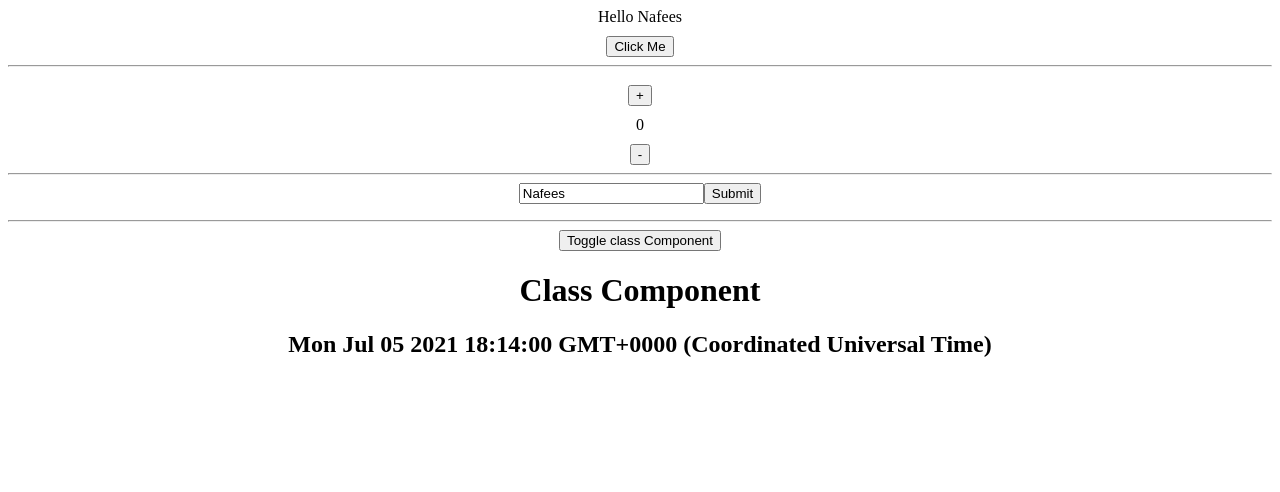
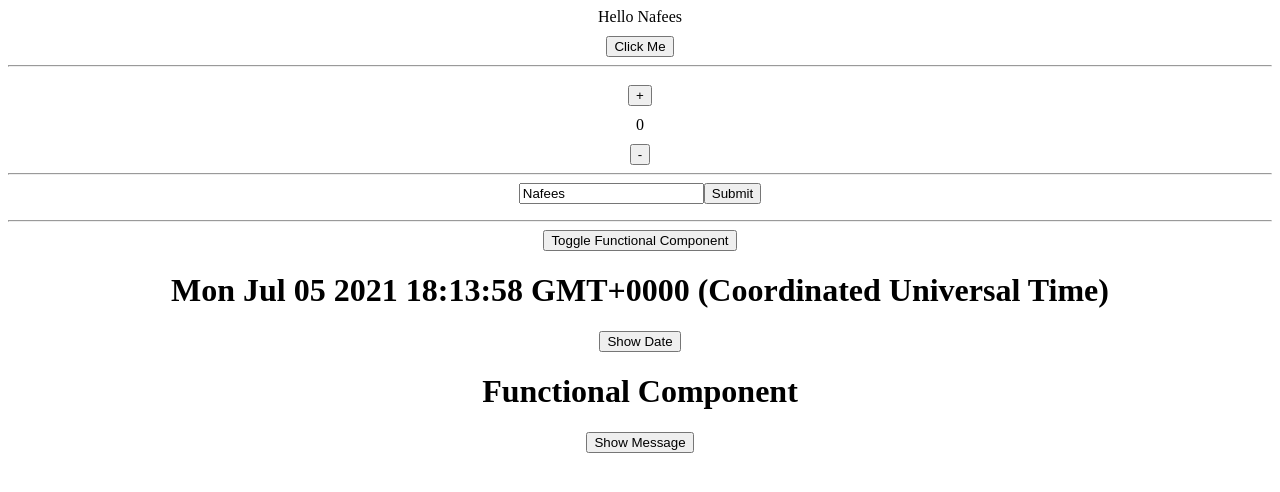
Before and after one commit to iqbalnafee/React-Hooks, a React (Create React App) app: page / in a window 1280 px wide. Both pictures are taken after a click on the button "Click Me". Shown: the top 492 px of the page. Built offline with nearby package versions, Linux system fonts and the light colour scheme.

Commit message:
useEffect hook added for component state

```diff
--- a/src/App.js
+++ b/src/App.js
@@ -72,11 +72,17 @@ function App() {
 
       </ul>
 
-      <hr></hr>
+      {/* <hr></hr>
 
       <button onClick={setBooleanFlag}>Toggle class Component</button>
 
-      {flag ? <CComponents />:""}
+      {flag ? <CComponents />:""} */}
+
+      <hr></hr>
+
+      <button onClick={setBooleanFlag}>Toggle Functional Component</button>
+
+      {flag ? <FComponents />:""}
 
     </div >
   );
--- a/src/components/CComponents.js
+++ b/src/components/CComponents.js
@@ -4,7 +4,10 @@ export default class CComponents extends Component {
 
     constructor(props) {
         super(props)
-        this.showDate = this.showDate.bind(this)
+        this.showDate = this.showDate.bind(this);
+        //React recommends bind this in all methods that needs to use this of class instead this of self function.
+
+        //But if we use arrow function instead, we dont need to bind showDate() function
     }
 
     state = {
--- a/src/components/FComponents.js
+++ b/src/components/FComponents.js
@@ -1,8 +1,27 @@
-import React from 'react'
+import React,{ useState,useEffect } from 'react';
 
 const FComponents = () => {
+    // If we want all the class component life cycle methods like componentDidMount, unmount, we need to use useEffect hook
+
+    const [time,setTime] = useState(new Date().toString());
+    const [msg,setMsg] = useState("Functional Component");
+
+    useEffect(() => {
+        console.log("Functional Component Mounted Or Updated");
+    });
+
+    const showDate = () => {
+        setTime(new Date().toString());
+    }
+
     return (
         <div>
+
+            <h1>{time}</h1>
+            <button onClick={showDate} >Show Date</button>
+            <h1>{msg}</h1>
+            {/* use arraow function for useState inside onClick  */}
+            <button onClick={() => setMsg("Changed Functional Component")} >Show Message</button>
 
         </div>
     )
```
